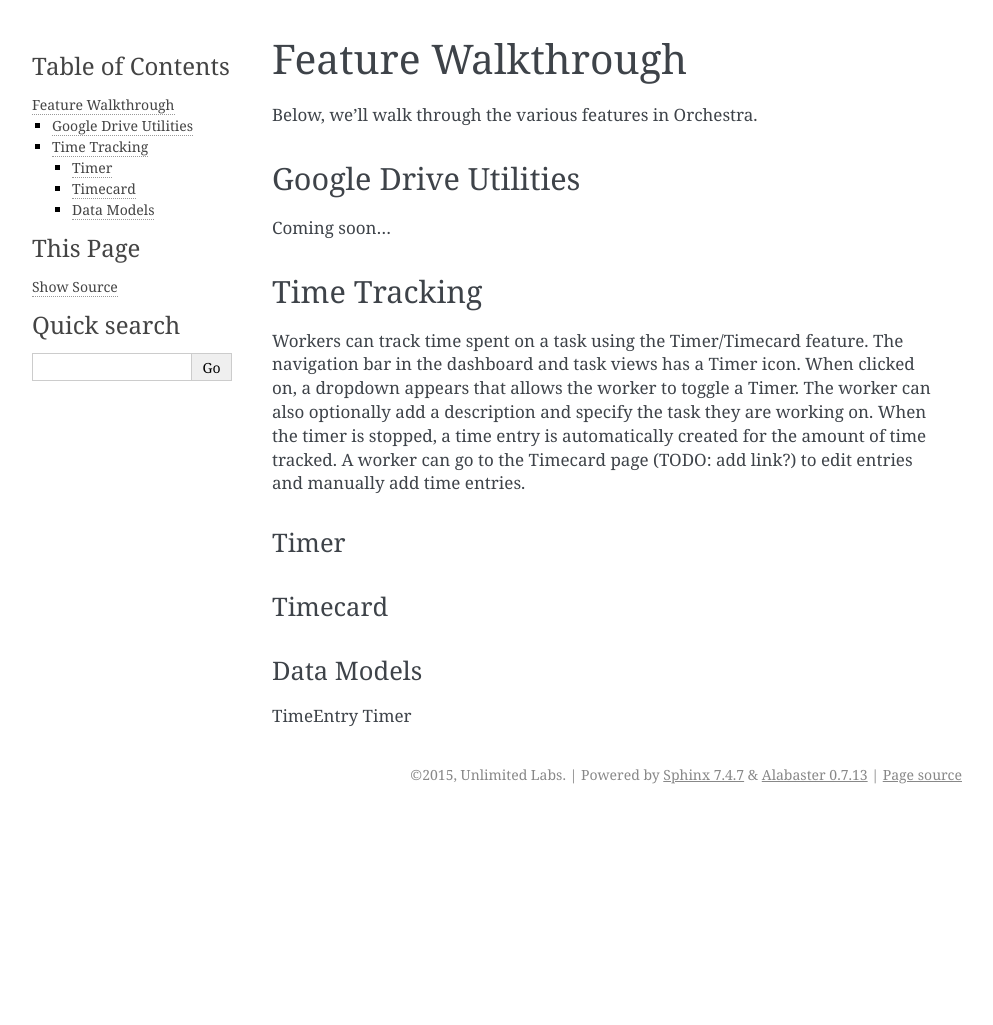
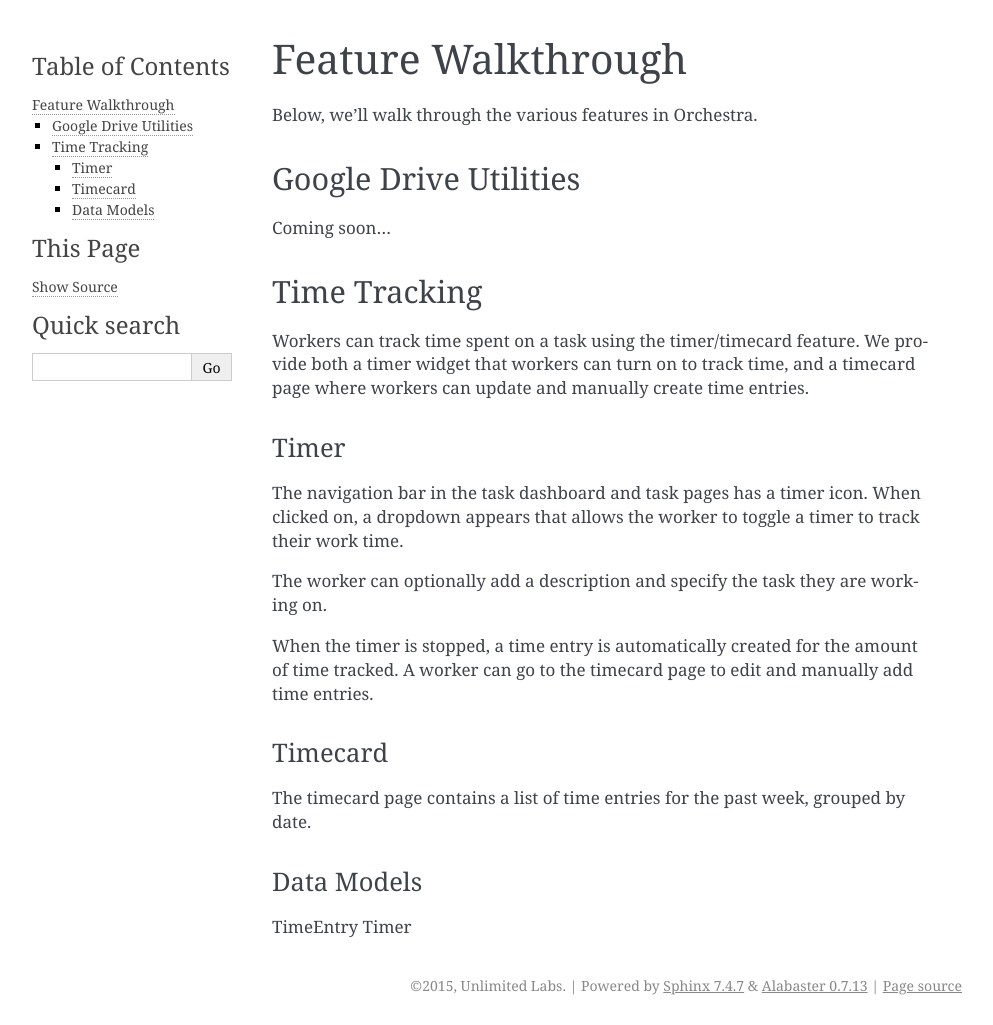
Before and after one commit to b12io/orchestra, a Sphinx documentation site: the page built from docs/source/features.rst, in a window 1280 px wide. Shown: the whole page, without its empty margins (148-1141 px from the left). Built offline with Sphinx 7.4.7, drawn with Linux system fonts in a browser that asks for light colours; before the commit the page ends 900 px from its top, so only the background shows below that.

Commit message:
Add screenshots

```diff
--- a/docs/source/features.rst
+++ b/docs/source/features.rst
@@ -13,19 +13,30 @@ Coming soon...
 Time Tracking
 *************
 
-Workers can track time spent on a task using the Timer/Timecard feature.
-The navigation bar in the dashboard and task views has a Timer icon. When clicked on,
-a dropdown appears that allows the worker to toggle a Timer. The worker can also
-optionally add a description and specify the task they are working on. When the
-timer is stopped, a time entry is automatically created for the amount of time
-tracked. A worker can go to the Timecard page (TODO: add link?) to edit entries
-and manually add time entries.
+Workers can track time spent on a task using the timer/timecard feature. We
+provide both a timer widget that workers can turn on to track time, and a
+timecard page where workers can update and manually create time entries.
 
 Timer
 ===========
 
+The navigation bar in the task dashboard and task pages has a timer icon.
+When clicked on, a dropdown appears that allows the worker to toggle a timer
+to track their work time.
+
+The worker can optionally add a description and specify the task they are
+working on.
+
+When the timer is stopped, a time entry is automatically created for the
+amount of time tracked. A worker can go to the timecard page to edit and
+manually add time entries.
+
 Timecard
 ===========
+
+The timecard page contains a list of time entries for the past week, grouped
+by date.
+
 
 Data Models
 ===========
```
Also changed, not shown: docs/static/img/time_tracking/timecard.png (added), docs/static/img/time_tracking/timecard_add_entry.png (added), docs/static/img/time_tracking/timer_dropdown.png (added), docs/static/img/time_tracking/timer_icon.png (added).
